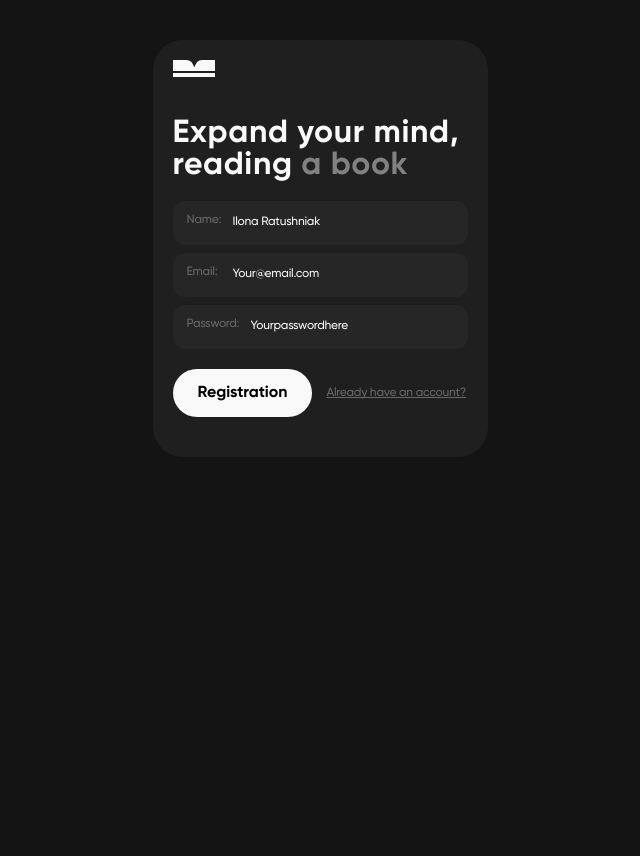
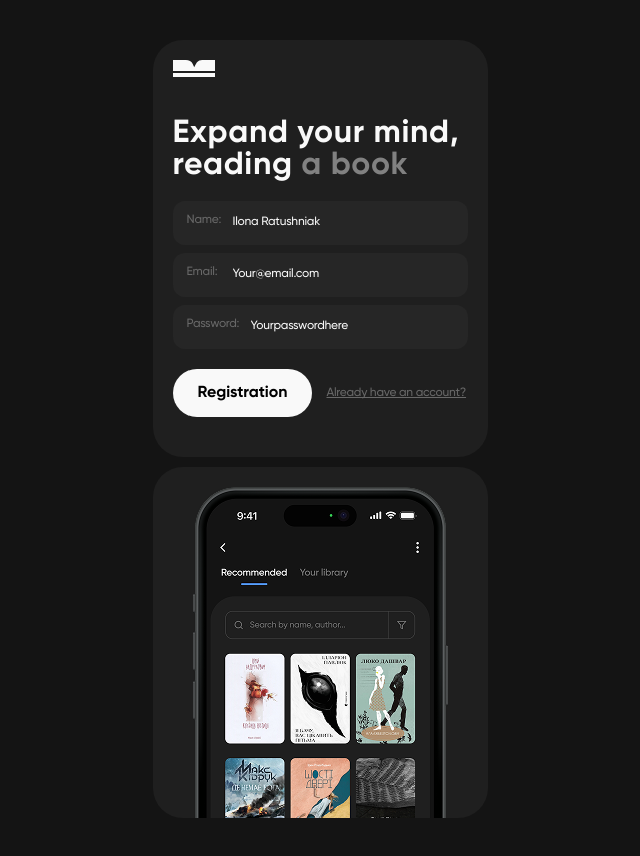
Before and after one commit to kiryhanchiiiik/read-journey, a React (Vite) app: page / in a window 1280 px wide. Shown: the whole page, without its empty margins (320-960 px from the left). Before the commit the page ends 800 px from the top, so only its background shows below. Built offline with nearby package versions, Linux system fonts and the light colour scheme.

Commit message:
add reg page content

```diff
--- /dev/null
+++ b/src/components/PhotoContent/PhotoContent.module.scss
@@ -0,0 +1,10 @@
+.photoContainer {
+  display: flex;
+  justify-content: center;
+  border-radius: 30px;
+  background-color: #1f1f1f;
+
+  > img {
+    margin-top: 20px;
+  }
+}
--- /dev/null
+++ b/src/components/PhotoContent/PhotoContent.tsx
@@ -0,0 +1,12 @@
+import css from "./PhotoContent.module.scss";
+import phone from "../../assets/img/phone.png";
+
+const PhotoContent = () => {
+  return (
+    <div className={css.photoContainer}>
+      <img src={phone} alt="Phone" />
+    </div>
+  );
+};
+
+export default PhotoContent;
--- a/src/pages/RegistrationPage/RegistrationPage.module.scss
+++ b/src/pages/RegistrationPage/RegistrationPage.module.scss
@@ -2,3 +2,9 @@
   padding-top: 20px;
   padding-bottom: 20px;
 }
+
+.contentWrapper {
+  display: flex;
+  flex-direction: column;
+  gap: 10px;
+}
--- a/src/pages/RegistrationPage/RegistrationPage.tsx
+++ b/src/pages/RegistrationPage/RegistrationPage.tsx
@@ -1,10 +1,14 @@
+import PhotoContent from "../../components/PhotoContent/PhotoContent";
 import RegistrationForm from "../../components/RegistrationForm/RegistrationForm";
 import css from "./RegistrationPage.module.scss";
 
 const RegistrationPage = () => {
   return (
     <section className={css.regPage}>
-      <RegistrationForm />
+      <div className={css.contentWrapper}>
+        <RegistrationForm />
+        <PhotoContent />
+      </div>
     </section>
   );
 };
```
Also changed, not shown: src/assets/img/phone.png (added).
